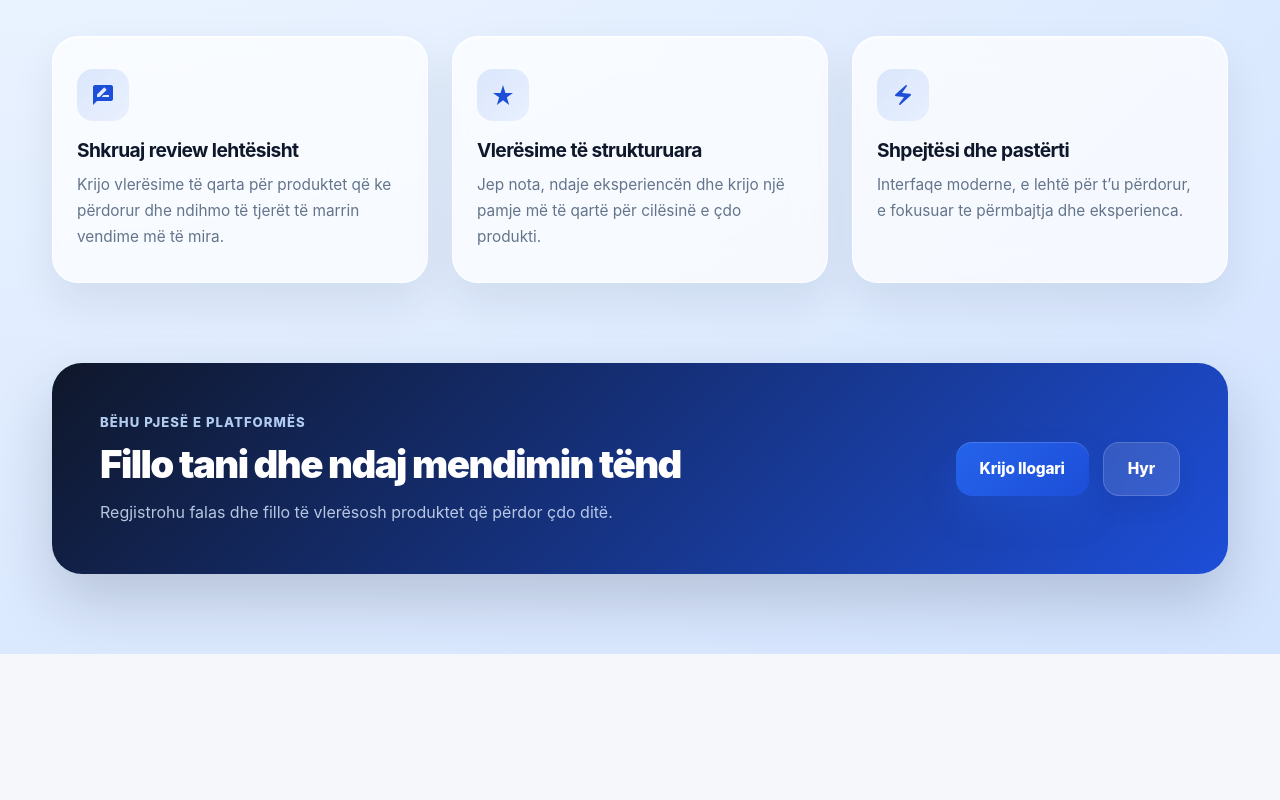
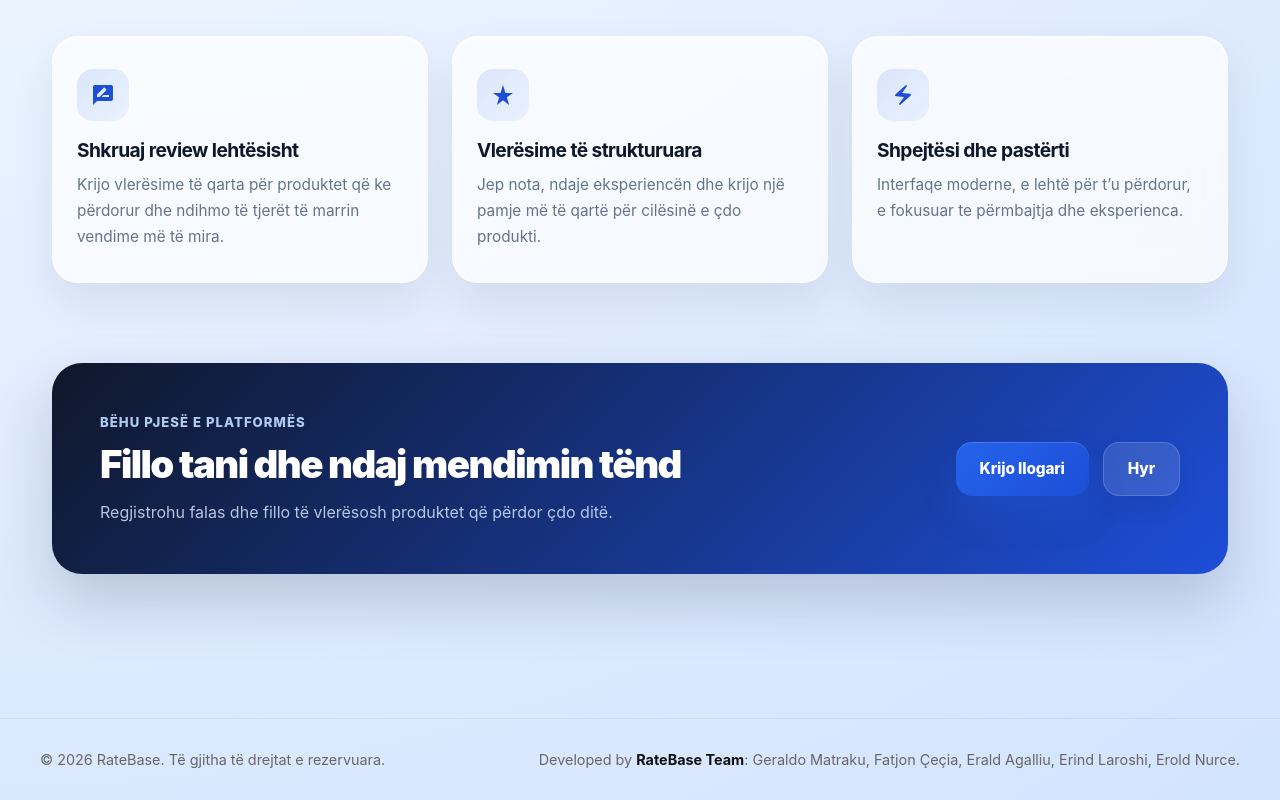
Before and after one commit to geraldo-matraku/se2026-RateBase-angular, an Angular app: page / in a window 1280 px wide. Shown: the part 986-1786 px from the top of the page. Before the commit the page ends 1640 px from the top, so only its background shows below. Built offline with nearby package versions, Linux system fonts and the light colour scheme; no server answers.

Commit message:
implement clean architecture

```diff
--- a/src/app/pages/landing/landing.html
+++ b/src/app/pages/landing/landing.html
@@ -149,4 +149,13 @@
       </div>
     </section>
   </main>
+  <footer class="landing-footer">
+    <div class="footer-content">
+      <p class="footer-copyright">&copy; 2026 RateBase. Të gjitha të drejtat e rezervuara.</p>
+      <p class="footer-credits">
+        Developed by <strong>RateBase Team</strong>: Geraldo Matraku, Fatjon Çeçia, Erald Agalliu,
+        Erind Laroshi, Erold Nurce.
+      </p>
+    </div>
+  </footer>
 </div>
--- a/src/app/pages/landing/landing.scss
+++ b/src/app/pages/landing/landing.scss
@@ -675,3 +675,34 @@
     box-sizing: border-box;
   }
 }
+
+.landing-footer {
+  border-top: 1px solid rgba(0, 0, 0, 0.05);
+  padding: 2rem 1.5rem;
+  margin-top: 4rem;
+  text-align: center;
+  font-size: 0.9rem;
+  color: #666;
+}
+
+.footer-content {
+  display: flex;
+  flex-direction: column;
+  gap: 0.5rem;
+  align-items: center;
+  justify-content: center;
+}
+
+.footer-credits strong {
+  color: #111;
+}
+
+@media (min-width: 768px) {
+  .footer-content {
+    flex-direction: row;
+    justify-content: space-between;
+    max-width: 1200px;
+    margin: 0 auto;
+    width: 100%;
+  }
+}
```
